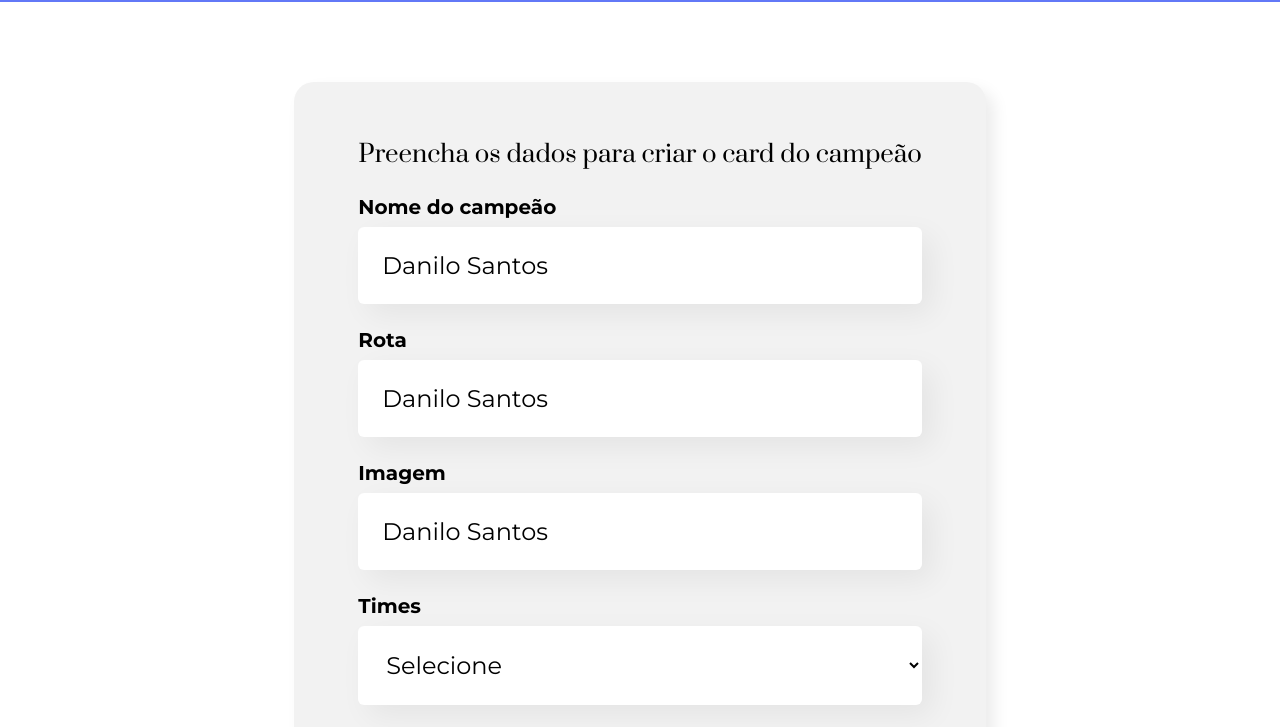
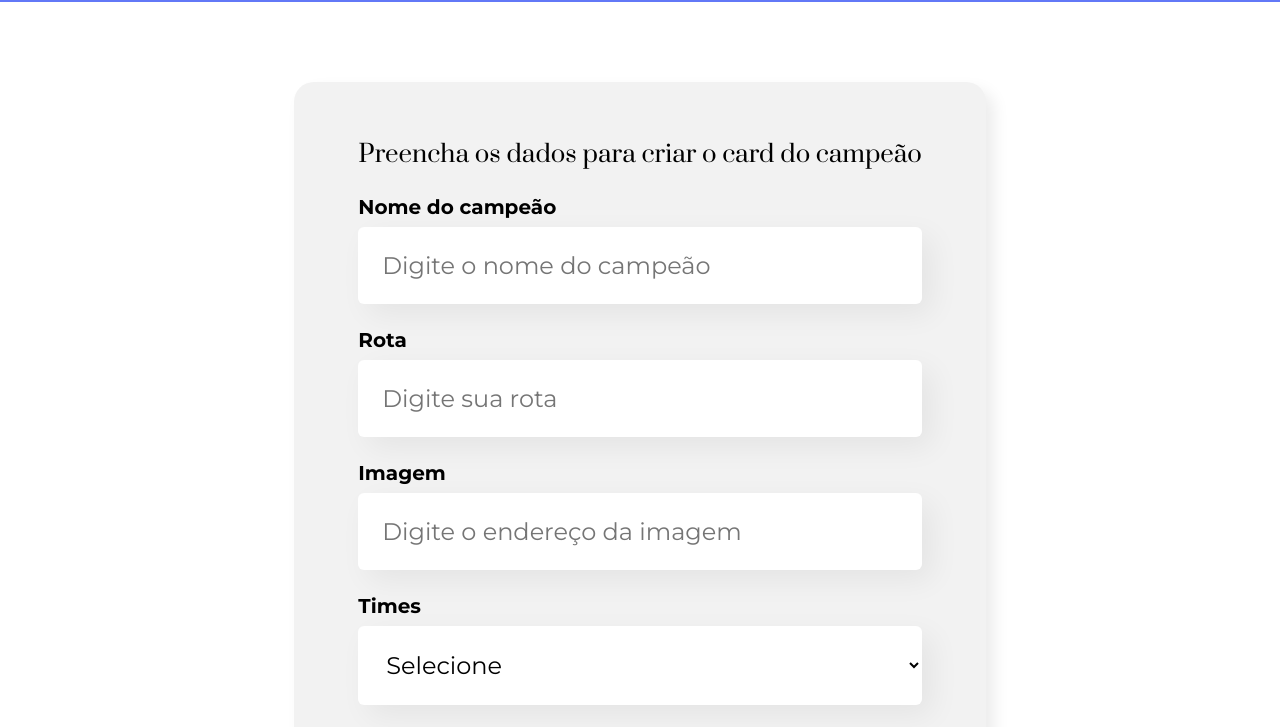
Before and after one commit to danilusantos/react_initial_course, a React (Create React App) app: page / in a window 1280 px wide. Shown: the part 496-1223 px from the top of the page. Built offline with nearby package versions, Linux system fonts and the light colour scheme.

Commit message:
controlando o estado

```diff
--- a/src/componentes/CampoTexto/index.js
+++ b/src/componentes/CampoTexto/index.js
@@ -1,15 +1,12 @@
 import PropTypes from 'prop-types';
 import './CampoTexto.css';
-import { useState } from 'react';
 
 const CampoTexto = (props) => {
     const label = props.label;
     const placeholder = props.placeholder;
 
-    const [valor, setValor] = useState('Danilo Santos');
-
     const aoDigitar = (event) => {
-        setValor(event.target.value);
+        props.aoAlterado(event.target.value);
     };
 
     return (
@@ -19,7 +16,7 @@
                 placeholder={placeholder}
                 required={props.obrigatorio}
                 onChange={aoDigitar}
-                value={valor}
+                value={props.valor}
             />
         </div>
     );
@@ -27,6 +24,8 @@
 
 CampoTexto.propTypes = {
     label: PropTypes.string.isRequired,
+    valor: PropTypes.string,
+    aoAlterado: PropTypes.func,
     placeholder: PropTypes.string,
     obrigatorio: PropTypes.bool,
 };
--- a/src/componentes/Formulario/index.js
+++ b/src/componentes/Formulario/index.js
@@ -1,9 +1,9 @@
-import PropTypes from 'prop-types';
 import { MdAddCircleOutline } from 'react-icons/md';
 import './Formulario.css';
 import CampoTexto from '../CampoTexto';
 import ListaSuspensa from '../ListaSuspensa';
 import Botao from '../Botao';
+import { useState } from 'react';
 
 const Formulario = () => {
     const times = [
@@ -14,9 +14,14 @@
         { key: 4, value: 'Flamengo eSports' },
     ];
 
+    const [nome, setNome] = useState('');
+    const [rota, setRota] = useState('');
+    const [imagem, setImagem] = useState('');
+    const [time, setTime] = useState('');
+
     const aoSalvar = (event) => {
         event.preventDefault();
-        console.log('Form foi submetido');
+        console.log('Form foi submetido => ', { nome, rota, imagem, time });
     };
 
     return (
@@ -27,17 +32,29 @@
                     obrigatorio={true}
                     label="Nome do campeão"
                     placeholder="Digite o nome do campeão"
+                    valor={nome}
+                    aoAlterado={(valor) => setNome(valor)}
                 />
                 <CampoTexto
                     obrigatorio={true}
                     label="Rota"
                     placeholder="Digite sua rota"
+                    valor={rota}
+                    aoAlterado={(valor) => setRota(valor)}
                 />
                 <CampoTexto
                     label="Imagem"
                     placeholder="Digite o endereço da imagem"
+                    valor={imagem}
+                    aoAlterado={(valor) => setImagem(valor)}
                 />
-                <ListaSuspensa obrigatorio={true} label="Times" itens={times} />
+                <ListaSuspensa
+                    obrigatorio={true}
+                    label="Times"
+                    itens={times}
+                    valor={time}
+                    aoAlterado={(valor) => setTime(valor)}
+                />
                 <Botao>
                     <p>
                         <MdAddCircleOutline size={30} />
@@ -49,6 +66,4 @@
     );
 };
 
-Formulario.propTypes = {};
-
 export default Formulario;
--- a/src/componentes/ListaSuspensa/index.js
+++ b/src/componentes/ListaSuspensa/index.js
@@ -5,7 +5,11 @@
     return (
         <div className="ListaSuspensa">
             <label>{props.label}</label>
-            <select required={props.obrigatorio}>
+            <select
+                onChange={(evento) => props.aoAlterado(evento.target.value)}
+                required={props.obrigatorio}
+                value={props.valor}
+            >
                 {props.itens.map((item) => {
                     return <option key={item.key}>{item.value}</option>;
                 })}
@@ -18,6 +22,8 @@
     label: PropTypes.string.isRequired,
     itens: PropTypes.array,
     obrigatorio: PropTypes.bool,
+    valor: PropTypes.string,
+    aoAlterado: PropTypes.func,
 };
 
 export default ListaSuspensa;
```
